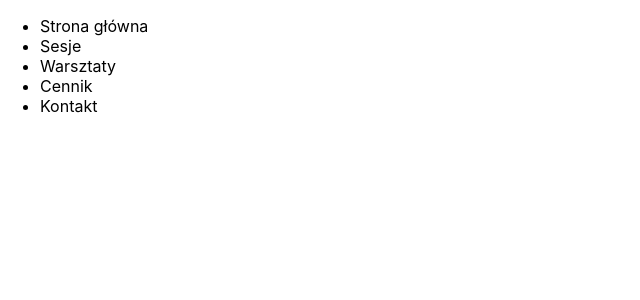
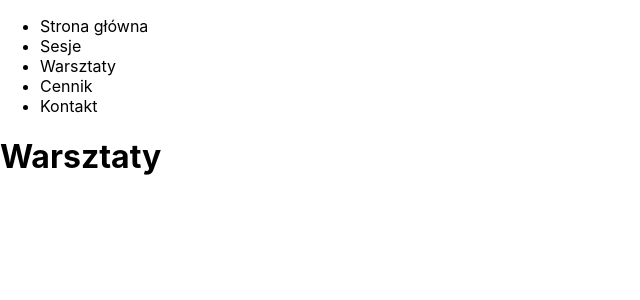
Before and after one commit to Radzio1976/Oddech, a React (Create React App) app in the folder client/: page /workshops in a window 1280 px wide. Shown: the top 300 px of the page, without its empty margins (0-640 px from the left). Built offline with nearby package versions, Linux system fonts and the light colour scheme.

Commit message:
Added Workshops component

```diff
--- a/client/src/App.js
+++ b/client/src/App.js
@@ -4,6 +4,7 @@ import {BrowserRouter, Switch, Route} from 'react-router-dom';
 import Navigation  from './components/Navigation';
 import Home from './components/Home/Home';
 import Sessions from './components/Sessions';
+import Workshops from './components/Workshops';
 import Contact from './components/Contact';
 
 
@@ -16,6 +17,7 @@ class App extends React.Component {
             <Switch>
               <Route path="/" exact component={Home} />
               <Route path="/sessions" component={Sessions} />
+              <Route path="/workshops" component={Workshops} />
               <Route path="/contact" component={Contact} />
             </Switch>
         </BrowserRouter>
--- a/client/src/components/Navigation/Navigation.js
+++ b/client/src/components/Navigation/Navigation.js
@@ -8,7 +8,7 @@ class Navigation extends React.Component {
                 <ul>
                     <li onClick={() => this.props.history.push("/")}>Strona główna</li>
                     <li onClick={() => this.props.history.push("/sessions")}>Sesje</li>
-                    <li>Warsztaty</li>
+                    <li onClick={() => this.props.history.push("/workshops")}>Warsztaty</li>
                     <li>Cennik</li>
                     <li onClick={() => this.props.history.push("/contact")}>Kontakt</li>
                 </ul>
--- /dev/null
+++ b/client/src/components/Workshops/Workshops.js
@@ -0,0 +1,11 @@
+import React from 'react';
+
+class Workshops extends React.Component {
+    render() {
+        return(
+            <h1>Warsztaty</h1>
+        )
+    }
+}
+
+export default Workshops;
--- /dev/null
+++ b/client/src/components/Workshops/index.js
@@ -0,0 +1,3 @@
+import Workshops from "./Workshops";
+
+export default Workshops;
```
